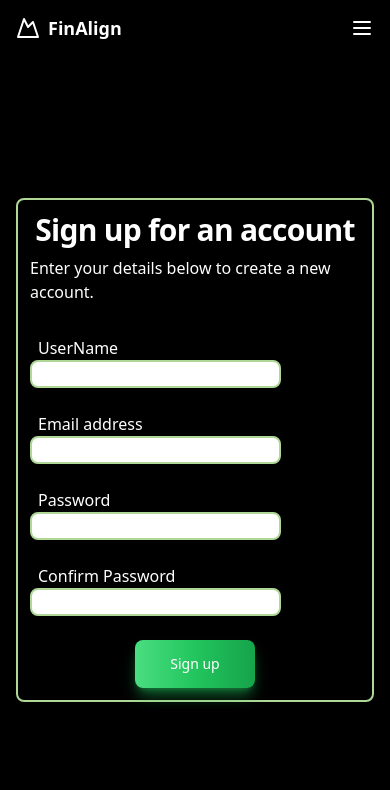
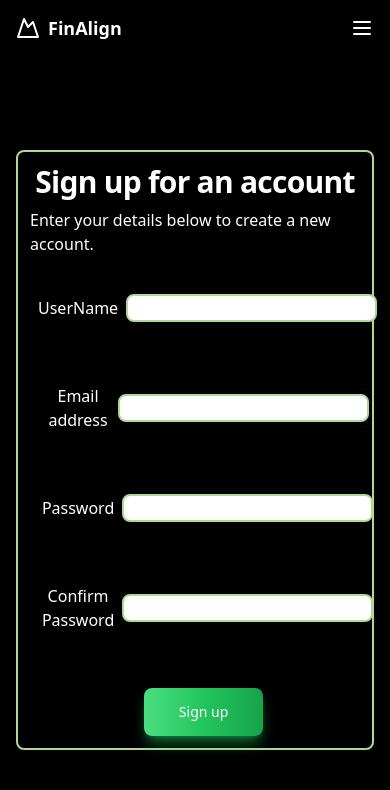
Before and after one commit to Prayas-35/FinAlign, a React (Create React App) app in the folder frontend/: page /signup in a window 390 px wide. Shown: the top 790 px of the page. Built offline with nearby package versions, Linux system fonts and the light colour scheme.

Commit message:
css changes

```diff
--- a/frontend/src/pages/Authentication/SignupPage/SignupPage.css
+++ b/frontend/src/pages/Authentication/SignupPage/SignupPage.css
@@ -0,0 +1,31 @@
+/* Adjust the main form container to use flexbox and wrap items */
+form {
+    display: flex;
+    flex-wrap: wrap;
+    justify-content: center;
+    gap: 1.5rem; /* Adds some space between the fields */
+  }
+
+  /* Style for the individual input containers */
+  form > div {
+    display: flex;
+    flex-direction: row;
+    align-items: center;
+    flex-basis: calc(25% - 10px); /* Adjusts the base width of each input container, accounting for the gap */
+    min-width: 120px; /* Ensures that the fields do not become too small */
+  }
+
+  /* Adjustments for labels and inputs for consistency */
+  form label, form input {
+    text-align: center;
+  }
+
+  /* Responsive adjustments */
+  @media (max-width: 768px) {
+    form {
+      flex-direction: column;
+    }
+    form > div {
+      flex-basis: 100%;
+    }
+  }
```
